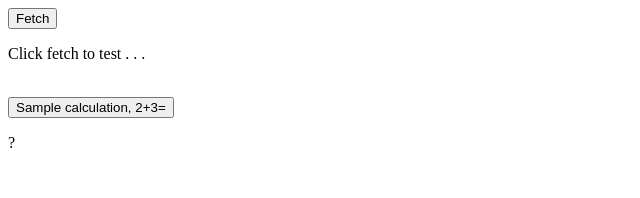
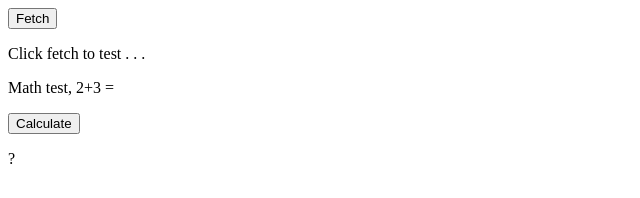
Before and after one commit to dylanxhernandez/sample-serverless-function-test, a plain HTML site: page public/index.html in a window 1280 px wide. Shown: the whole page, without its empty margins (0-640 px from the left). Drawn offline with Linux system fonts and the light colour scheme.

Commit message:
Minor Adjustment to Index Page

```diff
--- a/public/index.html
+++ b/public/index.html
@@ -9,8 +9,9 @@
 	<body>
 		<button id="fetch-btn">Fetch</button>
 		<p id="response-output">Click fetch to test . . .</p>
-		<br/>
-		<button id="math-btn">Sample calculation, 2+3=</button>
+
+		<p>Math test, 2+3 =</p>
+		<button id="math-btn">Calculate</button>
 		<p id="response-output-2">?</p>
 		<script>
 			document.addEventListener('DOMContentLoaded', () => {
```
